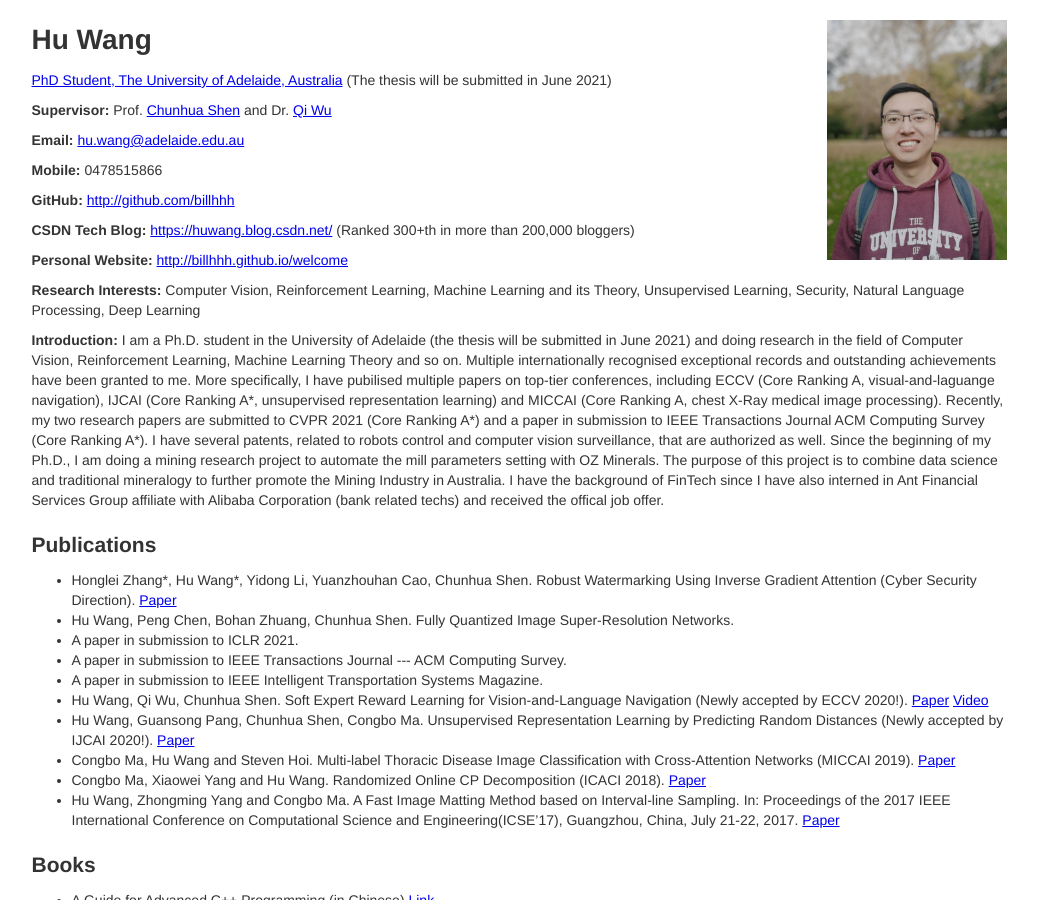
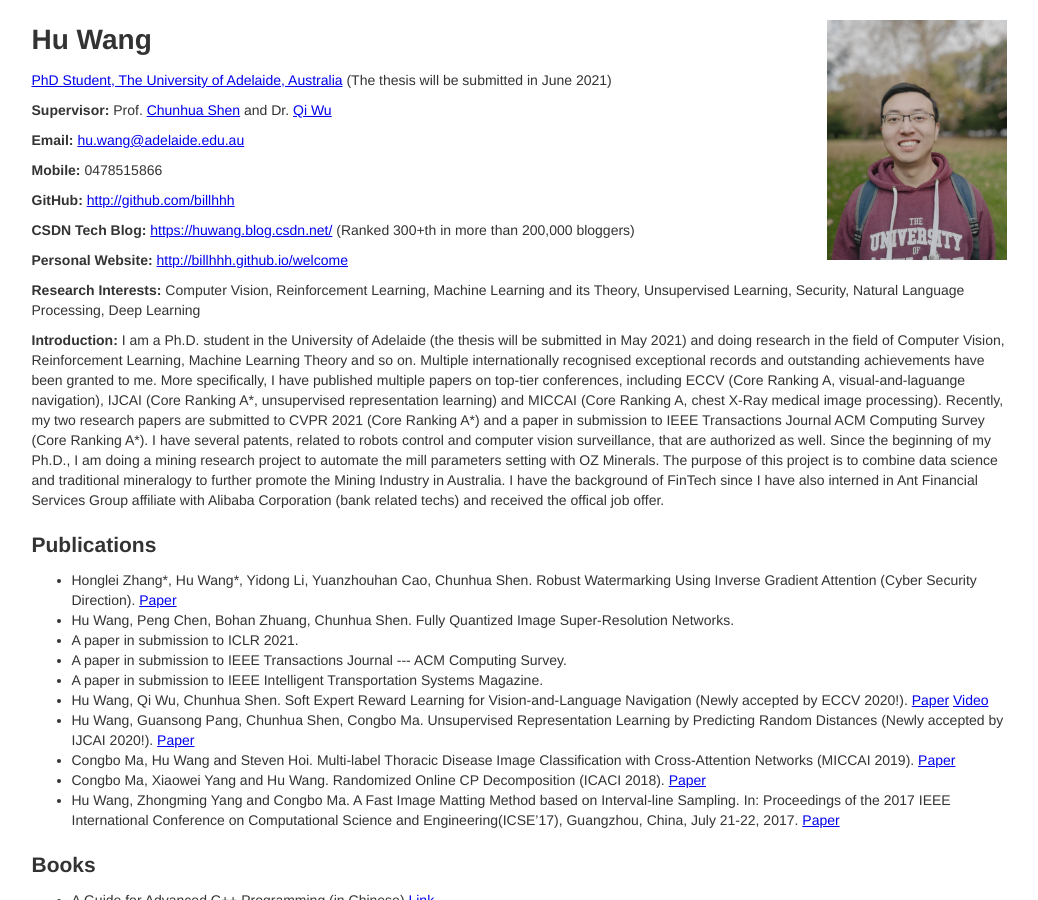
Before and after one commit to billhhh/whblog-omega, a Jekyll site: the page res/index.html, which Jekyll copies as it is, in a window 1280 px wide and 900 px high. Shown: the whole window, without its empty margins (121-1159 px from the left). Built offline with Jekyll 4.4.1, drawn with Linux system fonts in a browser that asks for light colours.

Commit message:
Update index.html

```diff
--- a/res/index.html
+++ b/res/index.html
@@ -43,9 +43,9 @@
       </p>
       <p>
         <strong>Introduction:</strong>
-        I am a Ph.D. student in the University of Adelaide (the thesis will be submitted in June 2021) and doing research in the field of Computer Vision, Reinforcement Learning, Machine Learning Theory and so on.
+        I am a Ph.D. student in the University of Adelaide (the thesis will be submitted in May 2021) and doing research in the field of Computer Vision, Reinforcement Learning, Machine Learning Theory and so on.
 	Multiple internationally recognised exceptional records and outstanding achievements have been granted to me.
-	More specifically, I have pubilised multiple papers on top-tier conferences, including ECCV (Core Ranking A, visual-and-laguange navigation), IJCAI (Core Ranking A*, unsupervised representation learning) and MICCAI (Core Ranking A, chest X-Ray medical image processing).
+	More specifically, I have published multiple papers on top-tier conferences, including ECCV (Core Ranking A, visual-and-laguange navigation), IJCAI (Core Ranking A*, unsupervised representation learning) and MICCAI (Core Ranking A, chest X-Ray medical image processing).
 	Recently, my two research papers are submitted to CVPR 2021 (Core Ranking A*) and a paper in submission to IEEE Transactions Journal ACM Computing Survey (Core Ranking A*).
 	I have several patents, related to robots control and computer vision surveillance, that are authorized as well.
 	Since the beginning of my Ph.D., I am doing a mining research project to automate the mill parameters setting with OZ Minerals. The purpose of this project is to combine data science and traditional mineralogy to further promote the Mining Industry in Australia.
```
